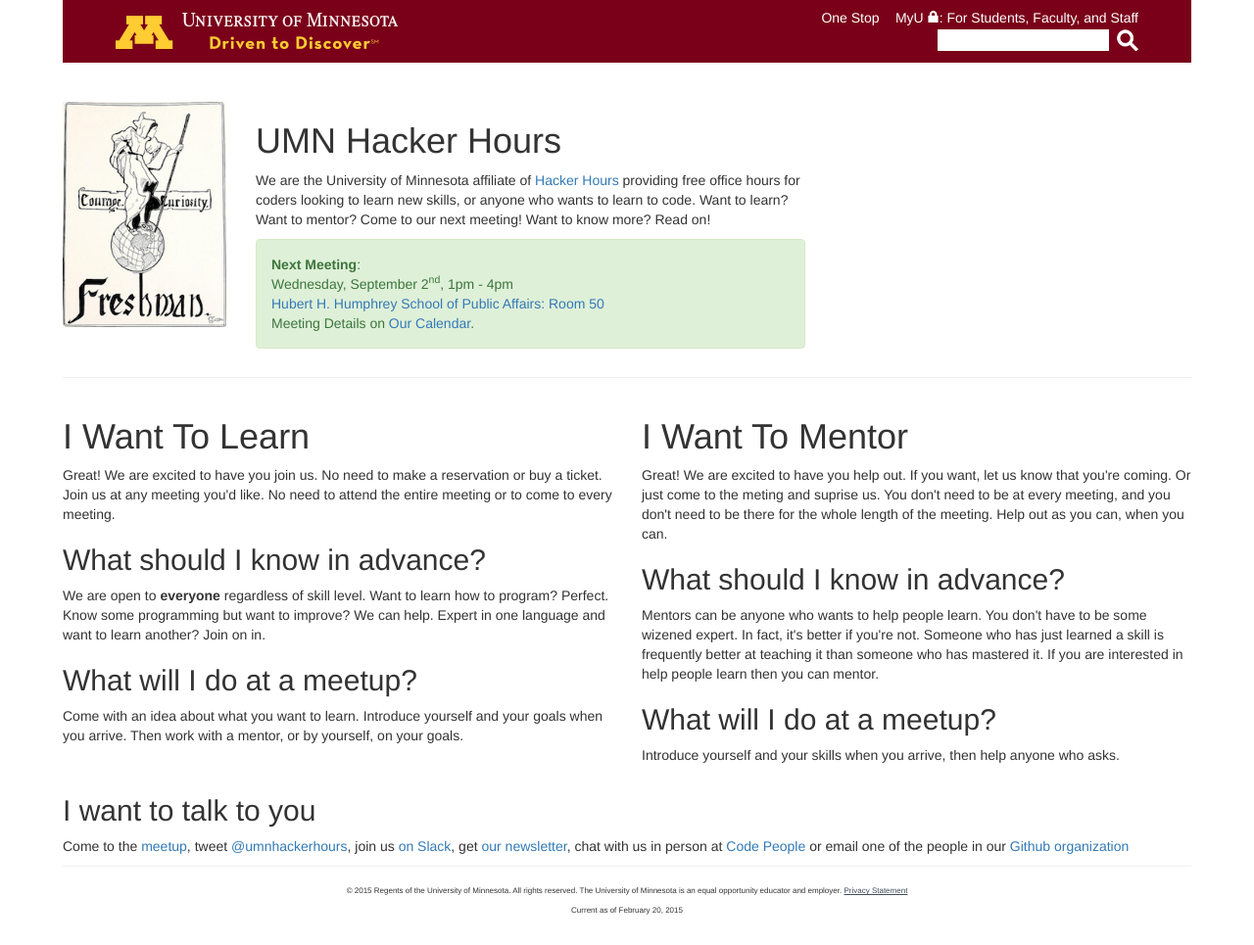
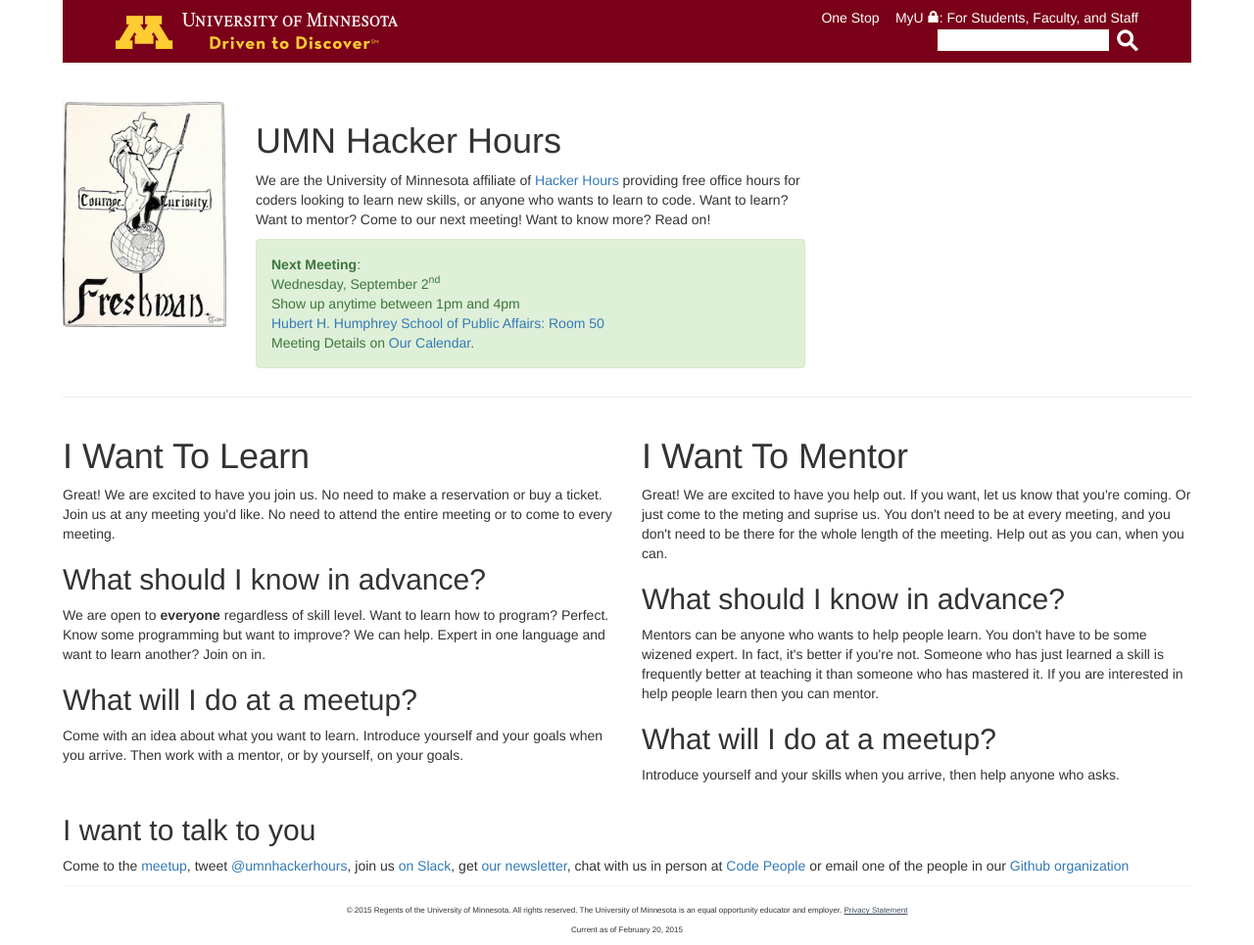
Before and after one commit to umnhackerhours/umnhackerhours.github.io, a Jekyll site: the page built from index.markdown, in a window 1280 px wide. Shown: the whole page at 98% size. Built offline with Jekyll 4.4.1, drawn with Linux system fonts in a browser that asks for light colours.

Commit message:
Clarifying that people can arrive anytime

```diff
--- a/index.markdown
+++ b/index.markdown
@@ -13,7 +13,8 @@ description: Home
       <div class="alert alert-success" role="alert">
         <a class="anchor" id="next_meeting"></a>
         <strong>Next Meeting</strong>:<br />
-        Wednesday, September 2<sup>nd</sup>, 1pm - 4pm<br />
+        Wednesday, September 2<sup>nd</sup><br />
+        Show up anytime between 1pm and 4pm<br />
         <a href="http://campusmaps.umn.edu/tc/building/HHHSPA/">Hubert H. Humphrey School of Public Affairs: Room 50</a><br />
         Meeting Details on <a href="https://www.google.com/calendar/embed?src=umn.edu_ii9odmho4m63bsq19879mu0iis%40group.calendar.google.com&ctz=America/Chicago">Our Calendar</a>.
       </div>
```
